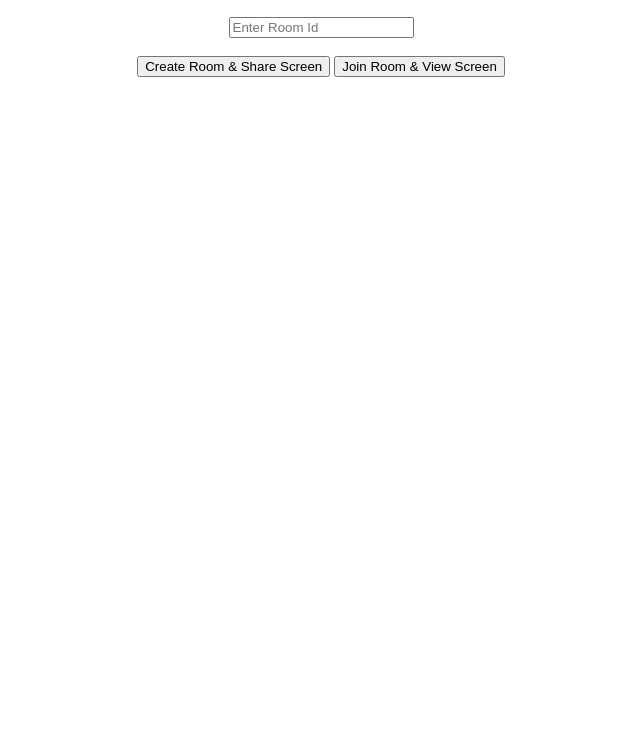
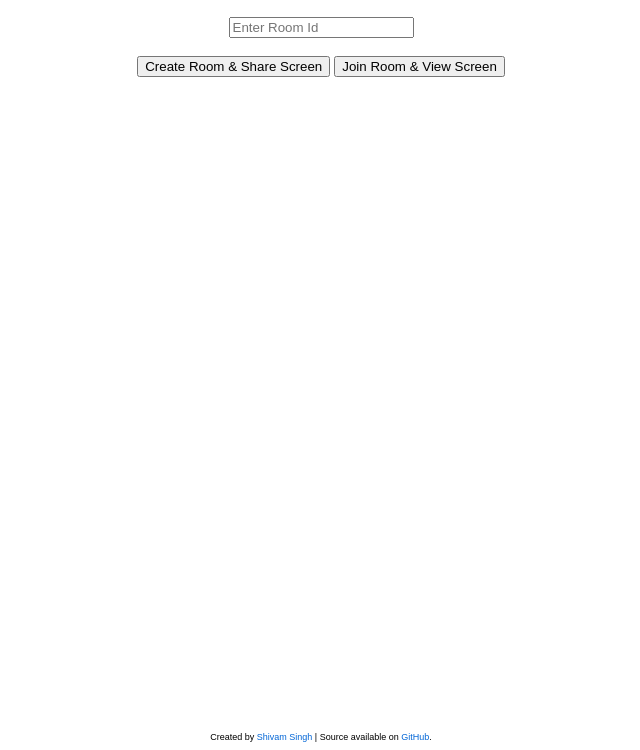
Before and after one commit to sinzn/ScreenShareapp, a website: page public/index.html in a window 1280 px wide. Shown: the part 50-800 px from the top of the page, without its empty margins (319-959 px from the left). Drawn offline with nearby package versions, Linux system fonts and the light colour scheme; no server answers.

Commit message:
Update index.html

```diff
--- a/public/index.html
+++ b/public/index.html
@@ -11,7 +11,12 @@
     <button onclick="joinRoom()">Join Room & View Screen</button>
     <div id="videoContainer" style="margin-top:20px;"></div>
   </center>
-
+<footer
+        style="position: fixed; bottom: 0; left: 50%; transform: translateX(-50%); padding: 8px 16px; font-family: Arial, sans-serif; font-size: 9px; z-index: 1000;">
+        Created by <a href="http://www.sinzn.fun/" style="text-decoration: none; color: #0366d6;"> Shivam Singh </a> |
+        Source available on
+        <a href="https://github.com/sinzn" target="_blank" style="text-decoration: none; color: #0366d6;">GitHub</a>.
+    </footer>
   <script src="/socket.io/socket.io.js"></script>
   <script>
     const socket = io();
```
